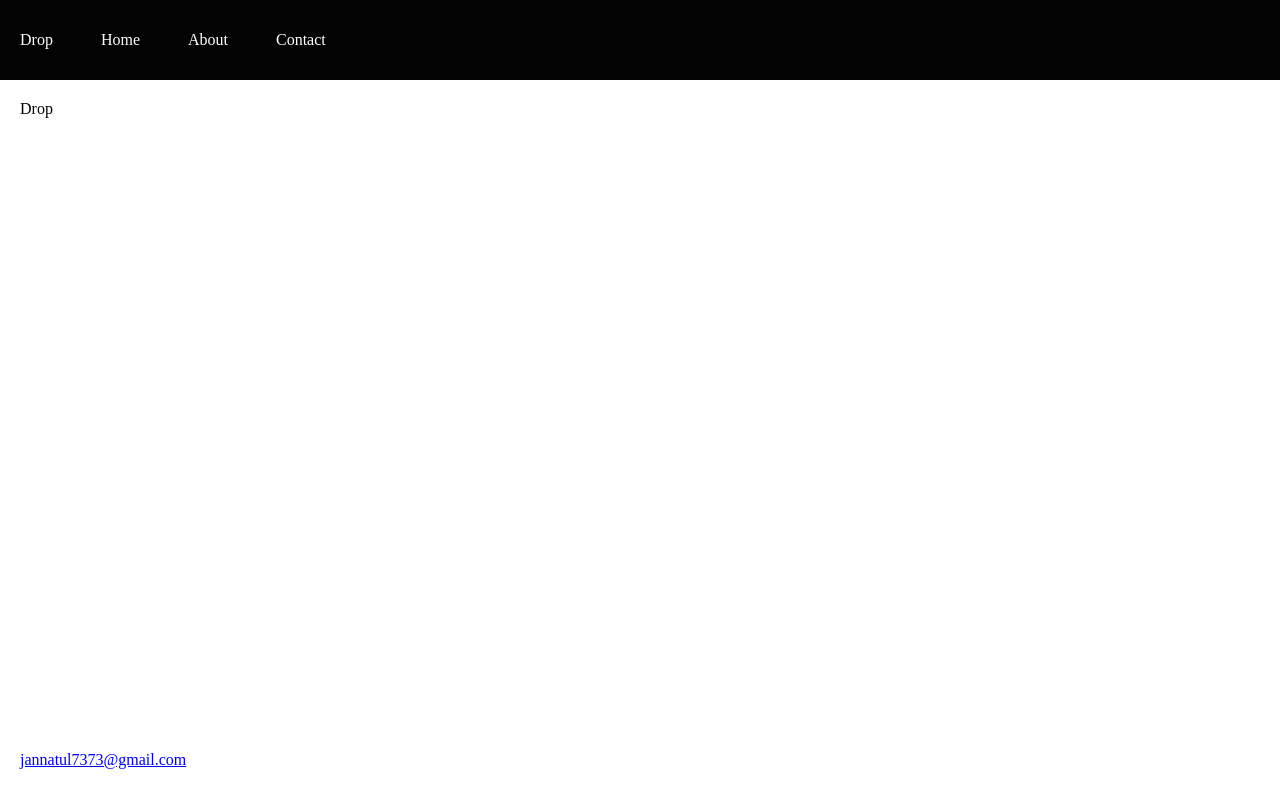
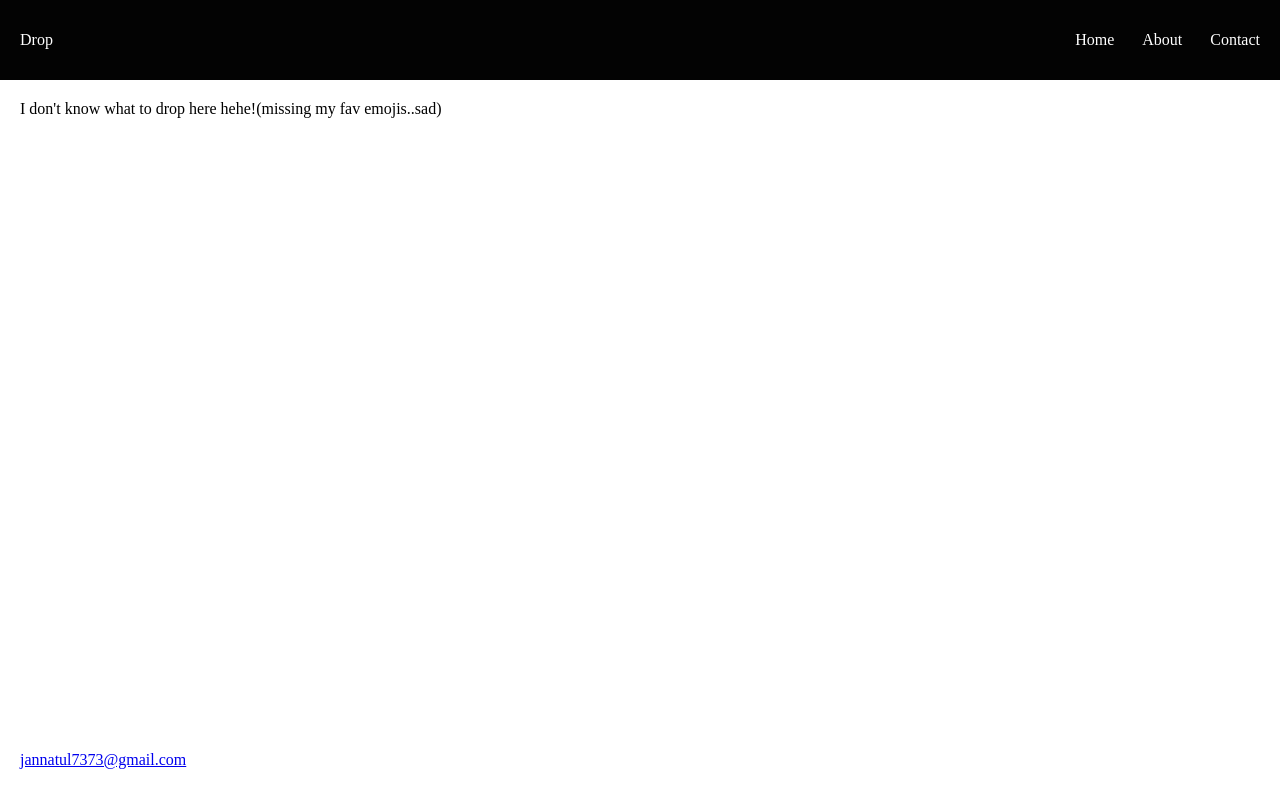
Before and after one commit to jfsz7/jfsz7.github.io, a plain HTML site: page drop.html in a window 1280 px wide. Drawn offline with Linux system fonts and the light colour scheme.

Commit message:
header position

```diff
--- a/drop.html
+++ b/drop.html
@@ -9,12 +9,16 @@
 
   <body>
     <header>
-      <a href="drop.html" style="color: white;"> Drop </a>
-      <a href="index.html" style="color: white;"> Home </a>
-      <a href="about.html" style="color: white;"> About </a>
-      <a href="contact.html" style="color: white;"> Contact </a>
+      <div class="left-header">
+        <a href="drop.html"  style="color: white;"> Drop </a>
+        </div>
+        <div class="right-header">
+        <a href="index.html" style="color: white;"> Home </a>
+        <a href="about.html" style="color: white;"> About </a>
+        <a href="contact.html" style="color: white;"> Contact </a>
+        </div>
     </header>
-    <main>Drop</main>
+    <main>I don't know what to drop here hehe!(missing my fav emojis..sad)</main>
     <footer>
       <a href="email:jannatul7373@gmail.com">jannatul7373@gmail.com</a>
     </footer>
--- a/styles/main.css
+++ b/styles/main.css
@@ -11,17 +11,21 @@ body > * {
 }
 header {
   background: rgb(3, 3, 3);
-  word-spacing: 20px;
+  display: flex;
+  font-size: medium;
 }
 header,
 footer {
   line-height: 40px;
 }
-header > a {
-  text-decoration:beige;
+header a {
+  text-decoration:none;
 }
-header > a:not(:last-child) {
+header a:not(:last-child) {
   margin-right: 24px;
+}
+header .left-header {
+  margin-right: auto;
 }
 main {
   flex-grow: 1;
```
Also changed, not shown: about.html (+8 -5 lines), contact.html (+5 -1 lines), index.html (+9 -7 lines).
